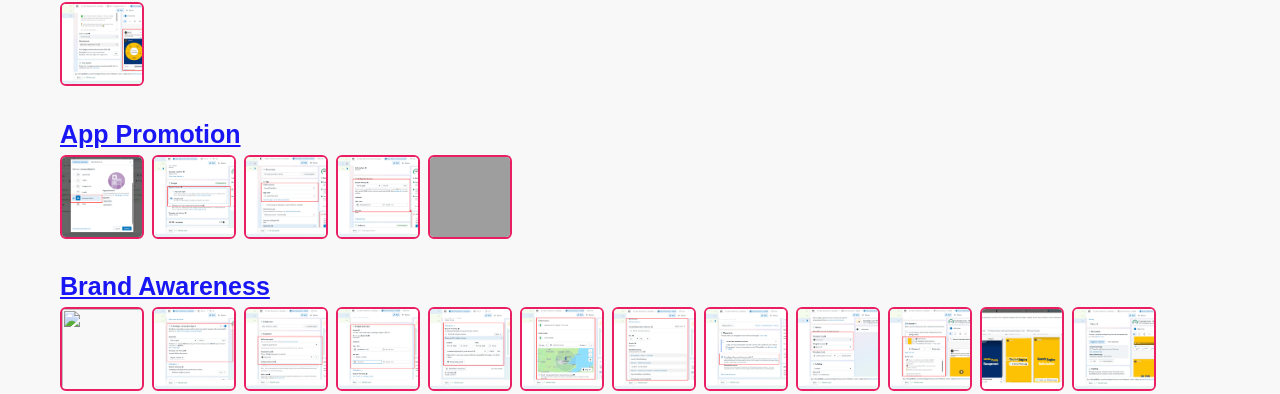
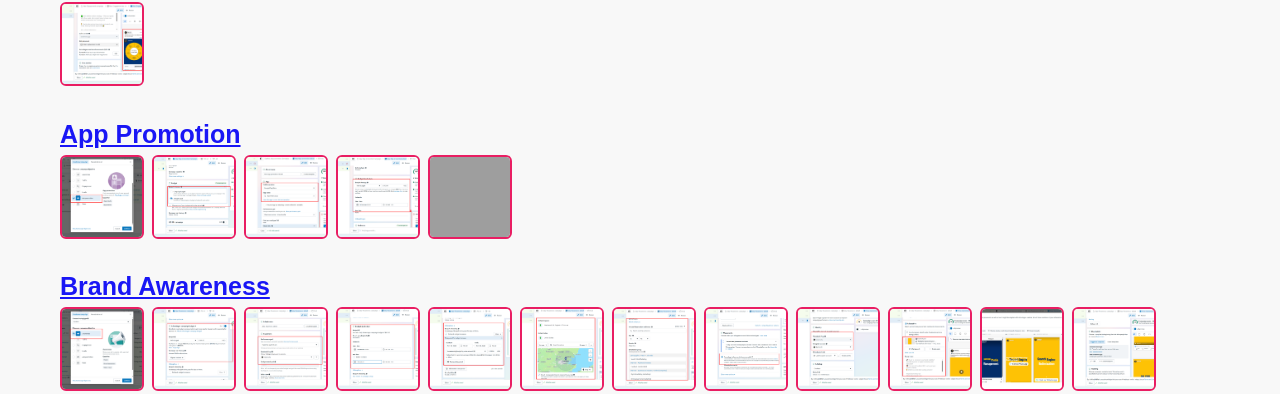
Before and after one commit to mdrifatahmedrishat56789-hash/rafiqul, a plain HTML site: page index.html in a window 1280 px wide. Shown: the part 406-800 px from the top of the page. Drawn offline with Linux system fonts and the light colour scheme; grey boxes are pictures that could not be loaded.

Commit message:
Update index.html

```diff
--- a/index.html
+++ b/index.html
@@ -100,7 +100,7 @@ section.active{display:block}
     <div class="sub">
     <h4>Brand Awareness</h4>
     <div class="thumbs">
-      <img src="1i.png">
+      <img src="1 i.png">
       <img src="2i.png">
       <img src="3i.png">
       <img src="5i.png">
```
